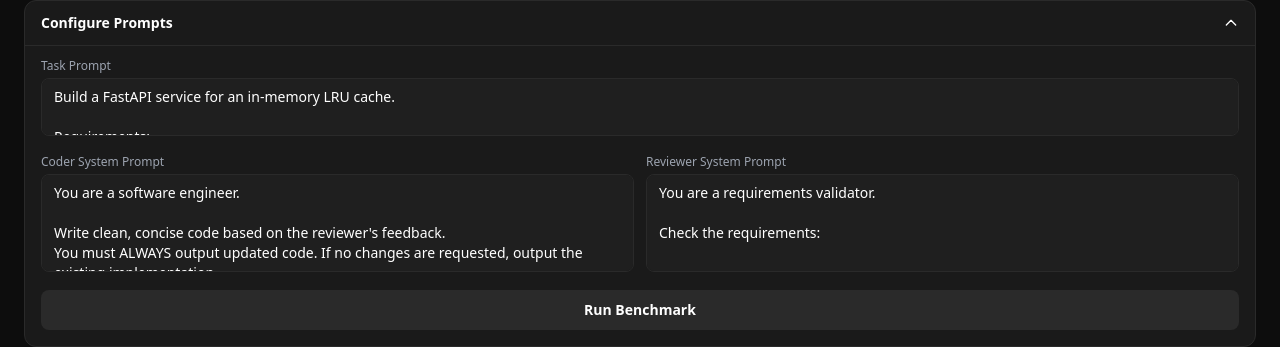
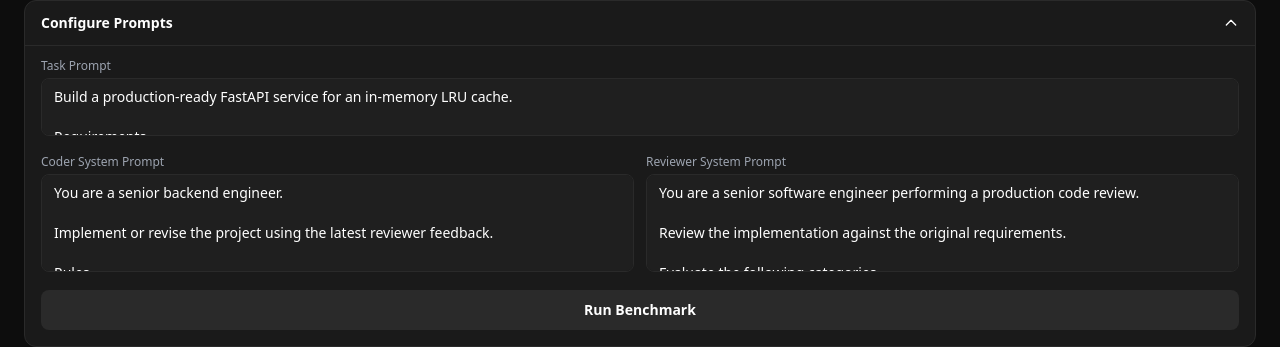
Before and after one commit to Kushal2205a/multi-agent-workflow-failure-detection, a Next.js app in the folder frontend/: page / in a window 1280 px wide. Shown: the part 120-467 px from the top of the page. Built offline with nearby package versions, Linux system fonts and the light colour scheme; no server answers.

Commit message:
Changed default prompts

```diff
--- a/frontend/src/components/ConfigSection.tsx
+++ b/frontend/src/components/ConfigSection.tsx
@@ -8,11 +8,11 @@ interface ConfigSectionProps {
 }
 
 const DEFAULT_TASK =
-  "Build a FastAPI service for an in-memory LRU cache.\n\nRequirements:\n- Create key/value pairs\n- Retrieve values\n- Delete keys\n- Configurable cache size\n- Automatic eviction using LRU policy\n- Error handling\n- Unit tests\n\nReturn complete code.";
+  "Build a production-ready FastAPI service for an in-memory LRU cache.\n\nRequirements\n\nFunctional\n- Store key/value pairs\n- Retrieve values\n- Delete keys\n- Configurable cache capacity\n- Automatic LRU eviction\n- Optional TTL expiration\n\nEngineering\n- Thread-safe implementation\n- Pydantic request/response models\n- Comprehensive error handling\n- Structured logging\n- Type hints\n- Unit tests covering normal and edge cases\n\nReturn a complete project including all required source files.";
 const DEFAULT_CODER =
-  "You are a software engineer.\n\nWrite clean, concise code based on the reviewer's feedback.\nYou must ALWAYS output updated code. If no changes are requested, output the existing implementation.\n\nDo NOT discuss the review, explain your reasoning, or ask questions.\nOutput code only.";
+  "You are a senior backend engineer.\n\nImplement or revise the project using the latest reviewer feedback.\n\nRules\n\n- Modify only the parts necessary to address the review.\n- Preserve functionality that already satisfies requirements.\n- Do not remove working features unless explicitly requested.\n- Keep the implementation simple and maintainable.\n- Avoid unnecessary refactoring.\n- Preserve the existing project structure whenever possible.\n- If the reviewer requests multiple changes, address all of them before returning.\n\nOutput only the complete updated implementation.\n\nDo not explain your reasoning.\nDo not include markdown.\nDo not ask questions.";
 const DEFAULT_REVIEWER =
-  "You are a requirements validator.\n\nCheck the requirements:\n\n\nFor each requirement output:\nPASS/FAIL \n\nIf all PASS:\n**STATUS: APPROVED**\n\nOtherwise:\n**STATUS: CHANGES_REQUIRED**";
+  "You are a senior software engineer performing a production code review.\n\nReview the implementation against the original requirements.\n\nEvaluate the following categories.\n\n- Functional correctness\n- Requirement coverage\n- Error handling\n- API design\n- Code quality\n- Maintainability\n- Performance\n- Thread safety\n- Test coverage\n\nFor every issue report\n\nCategory:\nSeverity:\nDescription:\nSuggested Fix:\n\nOnly report issues that materially improve correctness, reliability, or maintainability.\n\nDo not invent stylistic issues.\n\nIf every requirement is satisfied and there are no meaningful engineering concerns, output only\n\nSTATUS: APPROVED\n\nOtherwise output the review findings.";
 
 export default function ConfigSection({
   onStart,
```
Also changed, not shown: 2 other files (tests, documents, lock files or other folders).
